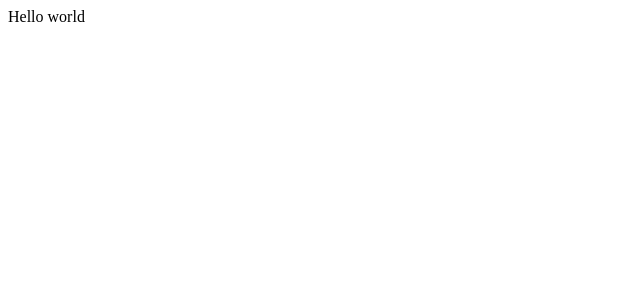
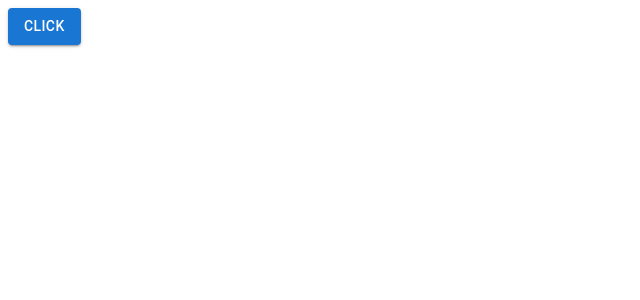
Before and after one commit to AmolKumarGupta/Contact-Manager, a React (Vite) app: page / in a window 1280 px wide. Shown: the top 300 px of the page, without its empty margins (0-640 px from the left). Built offline with nearby package versions, Linux system fonts and the light colour scheme.

Commit message:
test: first component

```diff
--- a/src/App.jsx
+++ b/src/App.jsx
@@ -1,5 +1,7 @@
+import Test from "./components/Test";
+
 function App() {
-  return <div className="App">Hello world</div>;
+  return <Test />;
 }
 
 export default App;
--- /dev/null
+++ b/src/components/Test.jsx
@@ -0,0 +1,11 @@
+import { Button } from "@mui/material";
+
+function Test() {
+  return (
+    <>
+      <Button variant="contained">Click</Button>
+    </>
+  );
+}
+
+export default Test;
```
